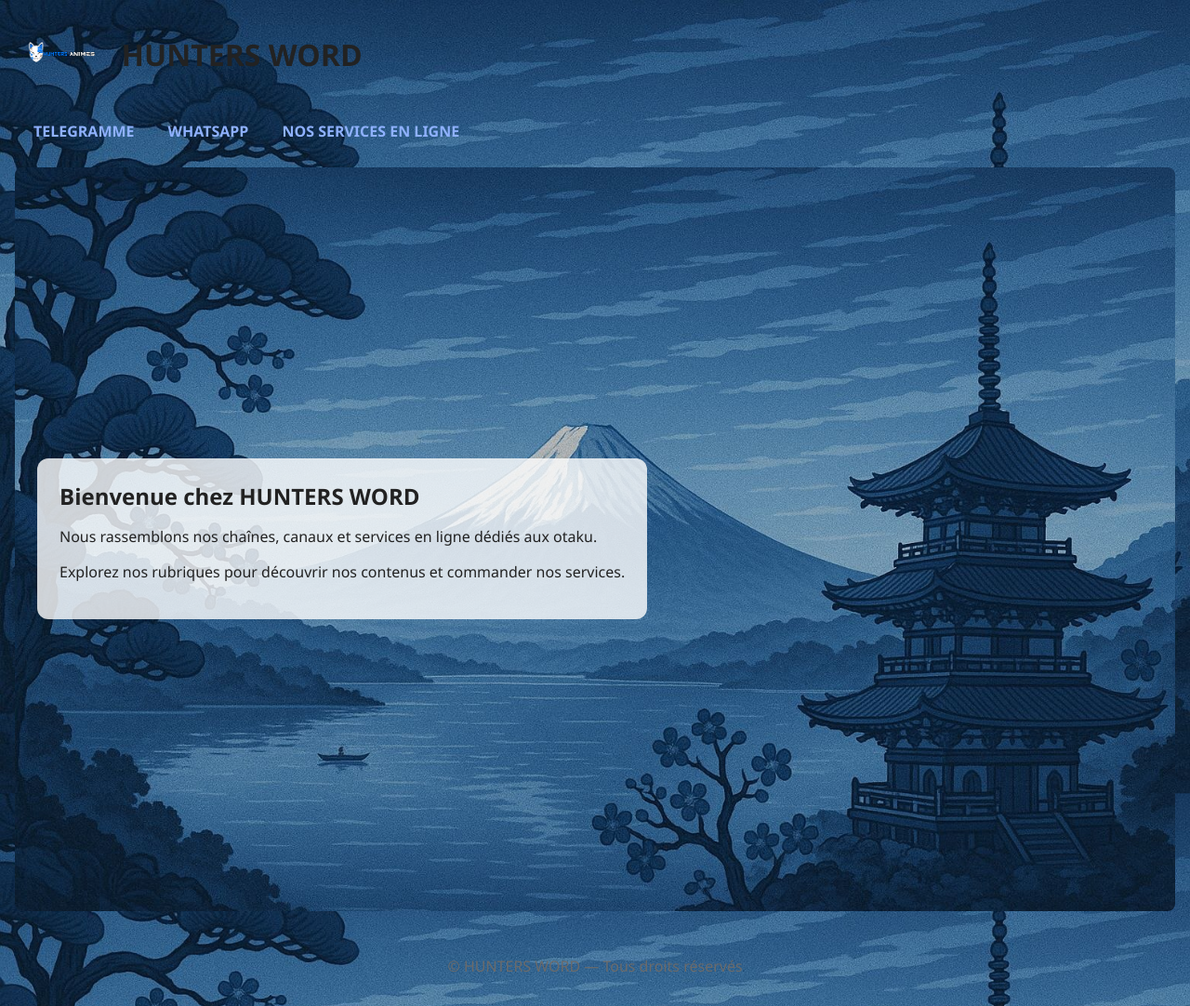
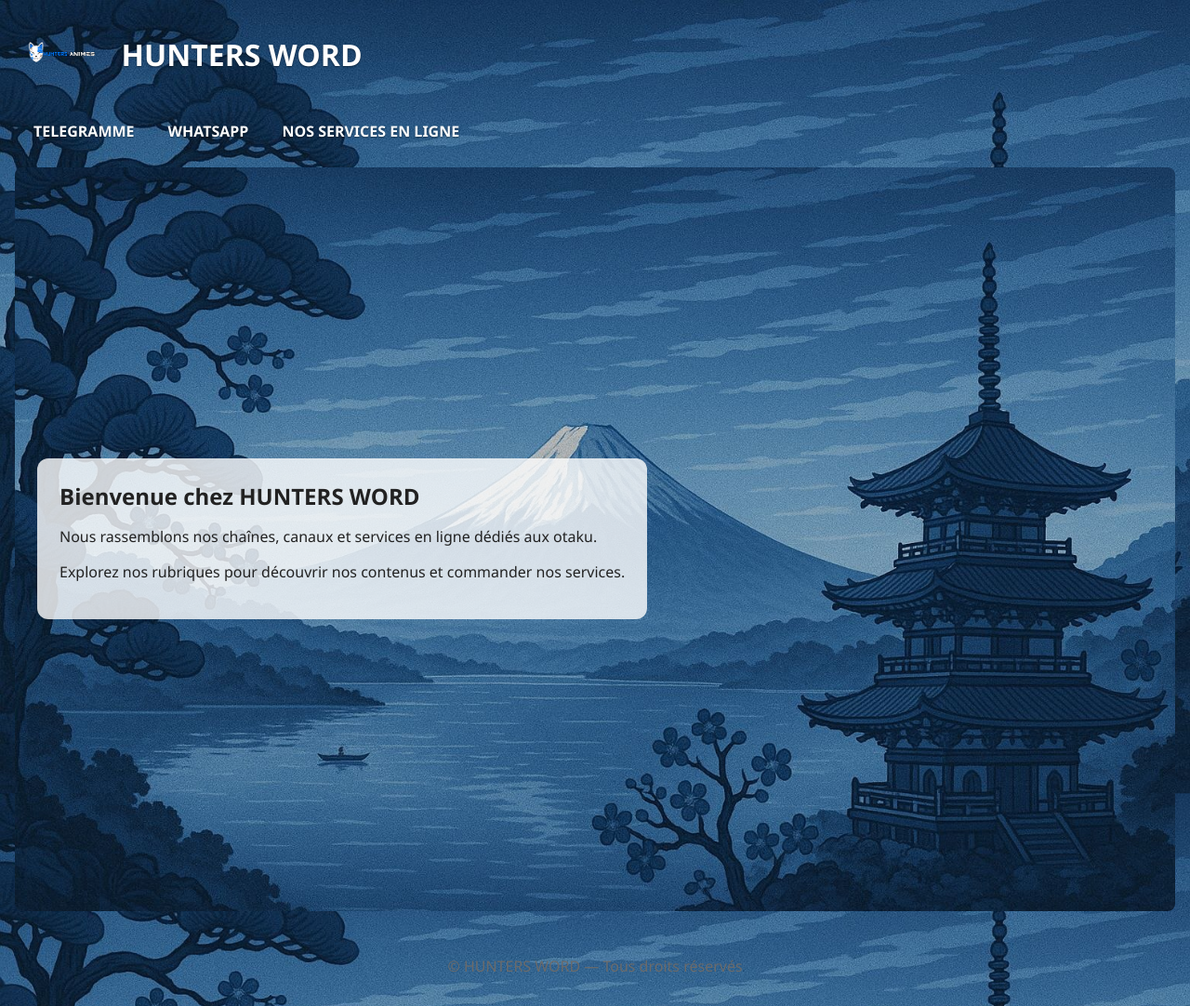
Before and after one commit to ryah001/HUNTERS-WORD, a plain HTML site: page index.html in a window 1280 px wide. Shown: the whole page at 93% size. Drawn offline with Linux system fonts and the light colour scheme.

Commit message:
Remplacer images assets: garder logo+hero, ajouter nouveaux calendriers, emplois, id; régler titres en blanc

```diff
--- a/css/style.css
+++ b/css/style.css
@@ -14,12 +14,13 @@
   background-position: center;
   background-attachment: fixed;
 }
+.site-header{display:flex;align-items:center;gap:16px;padding:16px 24px;background:linear-gradient(90deg,#fff0 #f8f6ff);}
+.site-header h1, .main-nav a, .site-header .logo + h1{color:#ffffff;text-shadow:0 1px 2px rgba(0,0,0,0.45)}
 body{font-family: 'Segoe UI', Roboto, 'Noto Sans', sans-serif;margin:0;background-color:var(--bg);color:var(--text)}
-.site-header{display:flex;align-items:center;gap:16px;padding:16px 24px;background:linear-gradient(90deg,#fff0 #f8f6ff);}
 .site-header .logo img{height:64px}
 .main-nav{background:transparent;padding:12px 24px}
 .main-nav ul{list-style:none;padding:0;margin:0;display:flex;gap:12px}
-.main-nav a{color:var(--accent);text-decoration:none;font-weight:700;padding:8px 12px;border-radius:8px}
+.main-nav a{color:#ffffff; text-decoration:none;font-weight:700;padding:8px 12px;border-radius:8px}
 .main-nav a:hover{background:var(--soft)}
 .hero{
   padding:56px 24px;
```
